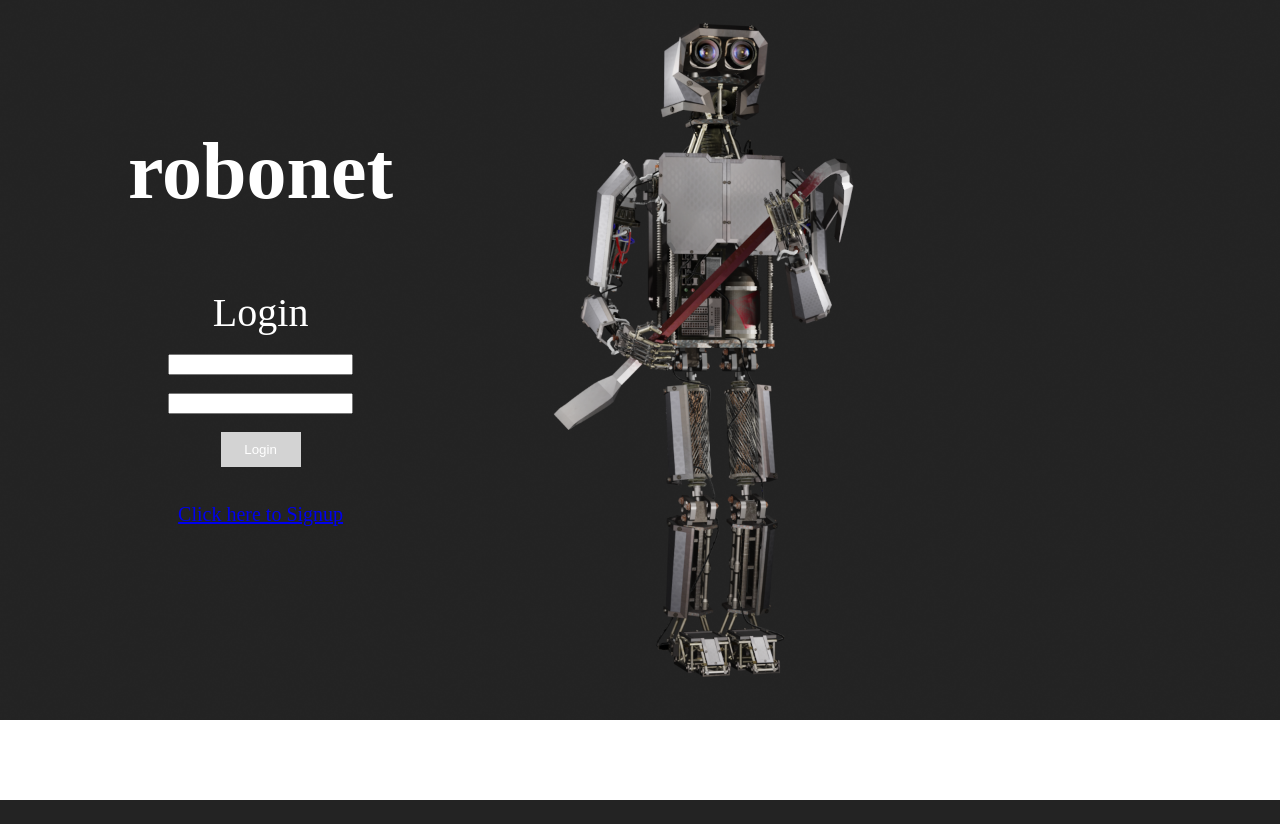
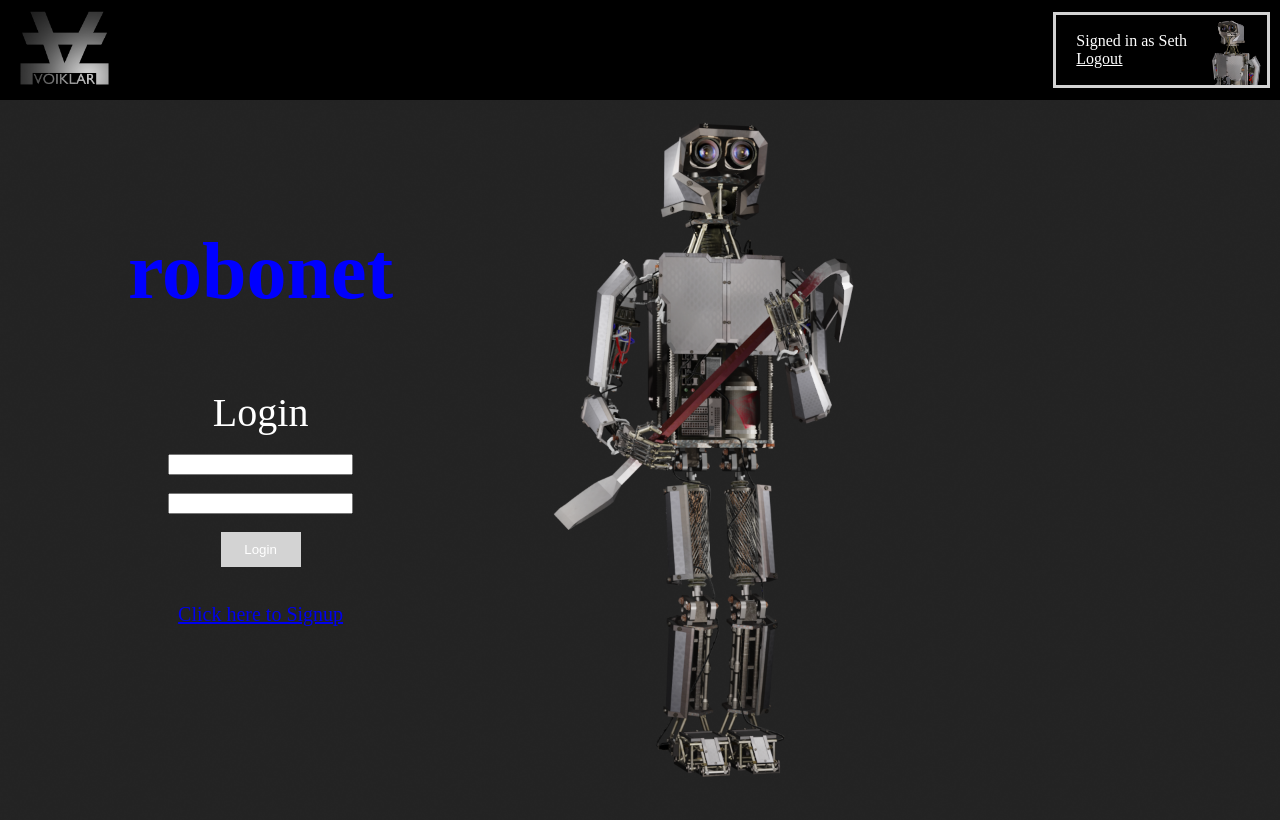
Before and after one commit to seth1919/robonet, a PHP site: page / in a window 1280 px wide. Before the commit the page ends 800 px from the top, so only its background shows below. Run offline with PHP 8.4, Linux system fonts and the light colour scheme.

Commit message:
Added the start to a header with the site logo and username info to the index page.

```diff
--- a/index.php
+++ b/index.php
@@ -35,12 +35,33 @@ session_start();
 <!DOCTYPE html>
 <head>
 	<link rel="stylesheet" href="signin.css" />
+	<style>
+		h1 {
+			color: green;
+		}
+		#newid {
+			color:blue;
+		}
+	</style>
 </head>
 <body style="margin: 0px;">
+	<div class="mainHeader">
+		<a href="/robonet" class="headerLogo"></a>
+		<div class="rightHeaderContent">
+			<div class="UserBar">
+				<div class="usernameDisplay">
+					Signed in as Seth
+					<br>
+					<a href="/robonet" class="logoutLink" >Logout</a>
+				</div>
+				<a href="/robonet" class="userLogo"></a>
+			</div>
+		</div>
+	</div>
 	<div class="banner">
 		<img src="Background.png" style="width:100%">
 		<div class="centered">
-			<h1 class="title">robonet</h1>
+			<h1 id=newid class="title">robonet</h1>
 			<br>
 			<form method="post">
 				<div class="login">Login</div><br>
--- a/searchuser.php
+++ b/searchuser.php
@@ -27,7 +27,7 @@ session_start();
 			if ($result->num_rows > 0){
 				// output data of each row
 				while ($row = $result->fetch_assoc()) {
-					echo "Message number: " . $row["messageID"]. " From user: " . $row["userID"]. " " . $row["message"]. "<br>";
+					echo "Message number: " . $row["messageID"]. "&nbsp&nbsp&nbsp&nbsp From user: " . $user_search . "&nbsp&nbsp&nbsp&nbsp " . $row["message"]. "<br>";
 				}
 			} else {
 				echo "0 results";
--- a/signin.css
+++ b/signin.css
@@ -13,26 +13,26 @@
 
 .title{
     font-size: 80px;
-    color: white;
-    font-family: 'Copperplate Gothic';
+    color: red;
+    /*font-family: 'Copperplate Gothic';*/
 }
 
-.blacktitle{
+.blacktitle {
     font-size: 80px;
     color: black;
-    font-family: 'Copperplate Gothic';
+    /*font-family: 'Copperplate Gothic';*/
 }
 
 .login {
     font-size: 40px;
     color: white;
-    font-family: 'Copperplate Gothic';
+    /*font-family: 'Copperplate Gothic';*/
 }
 
 .signup {
     font-size: 40px;
     color: black;
-    font-family: 'Copperplate Gothic';
+    /*font-family: 'Copperplate Gothic';*/
 }
 
 .LoginButton{
@@ -42,3 +42,51 @@
     background-color: lightgrey;
     border: none;
 }
+
+.mainHeader {
+    background-color: black;
+    height:100px;
+    display: flex;
+    align-items: center;
+}
+
+.headerLogo{
+    background-size: auto 100%;
+    display: block;
+    background-image: url(voiklarLogo.png);
+    height: 100px;
+    width: 120px;
+}
+
+.userLogo{
+    background-size: auto 100%;
+    display: block;
+    background-image: url(robotProfile.png);
+    height: 70px;
+    width: 70px;
+}
+
+.rightHeaderContent{
+    display: flex;
+    justify-content: flex-end;
+    flex: 1;
+}
+
+.UserBar {
+    margin-right: 10px;
+    border-style: solid;
+    border-color: lightgray;
+    display: flex;
+    align-items: center;
+}
+
+.usernameDisplay{
+    margin-left: 20px;
+    margin-right: 10px;
+    color: white;
+}
+
+.logoutLink{
+    color: white;
+    margin-top: 50px;
+}
```
Also changed, not shown: robotProfile.png (added), voiklarLogo.PNG (added).
